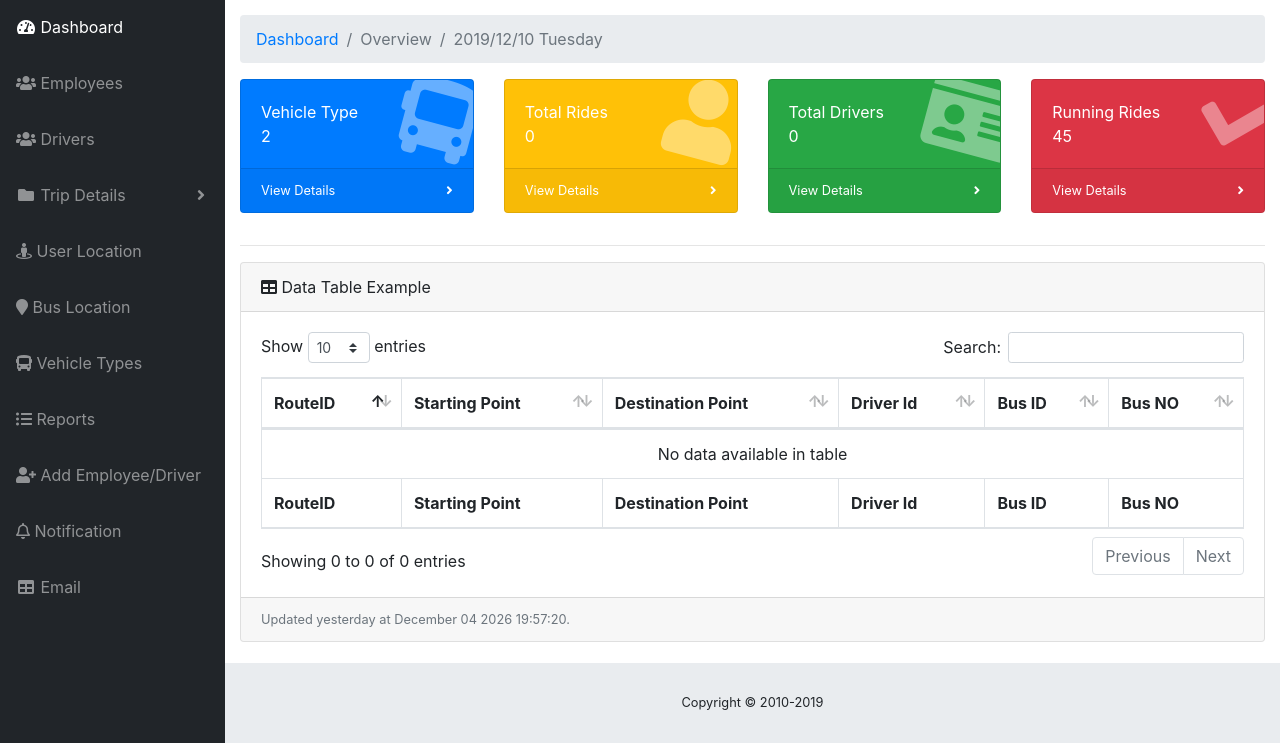
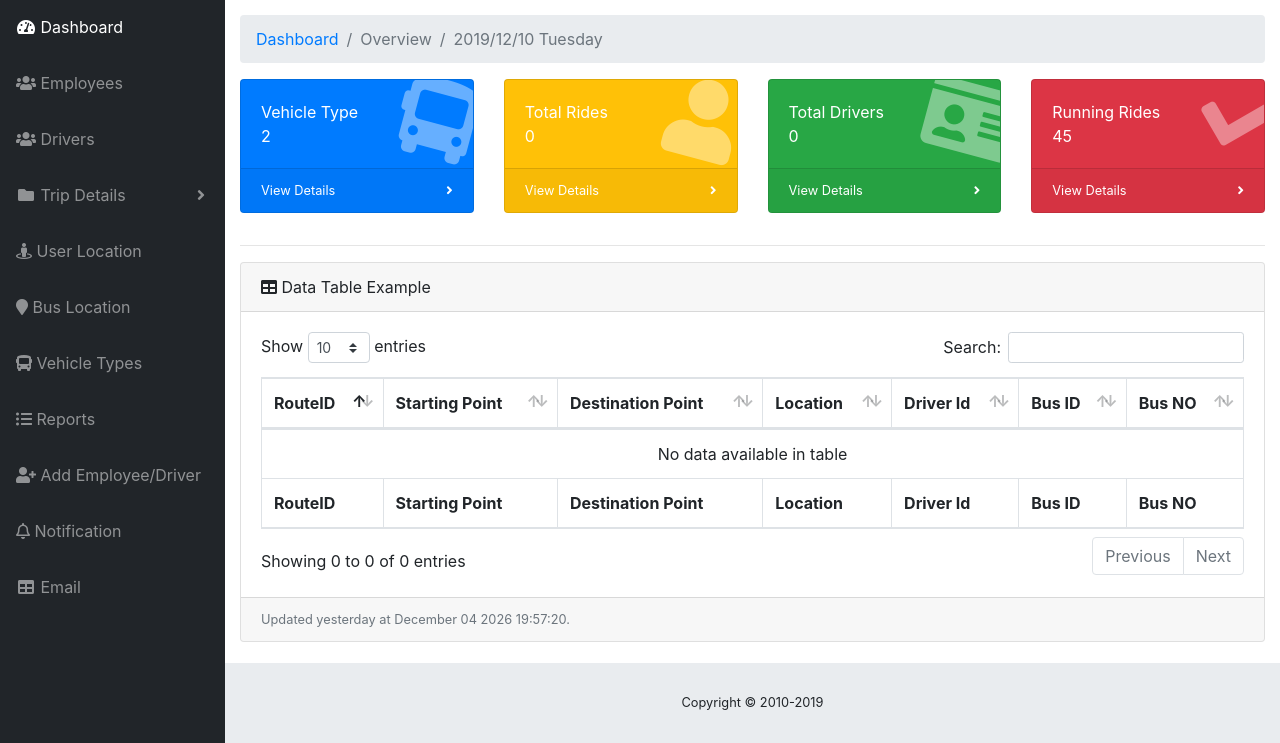
Before and after one commit to RanjithAAAA/Michelin_Project, a PHP site: page /admin.php in a window 1280 px wide. Shown: the part 57-800 px from the top of the page. Run offline with PHP 8.4, Linux system fonts and the light colour scheme; the visitor is signed in with stand-in values (Sample User, id 1); data that the repository does not hold is empty; some libraries are stand-ins or nearby versions.

Commit message:
Update admin.php

```diff
--- a/admin.php
+++ b/admin.php
@@ -309,6 +309,7 @@ $result=mysql_query($query);
                     <th>RouteID</th>
                     <th>Starting Point</th>
                     <th>Destination Point</th>
+	            <th>Location</th>
                     <th>Driver Id</th>
                     <th>Bus ID</th>
                     <th>Bus NO</th>
@@ -320,6 +321,7 @@ $result=mysql_query($query);
                     <th>RouteID</th>
                     <th>Starting Point</th>
                     <th>Destination Point</th>
+	            <th>Location</th>
                     <th>Driver Id</th>
                     <th>Bus ID</th>
                     <th>Bus NO</th>
@@ -332,7 +334,7 @@ $result=mysql_query($query);
                     <td><?php echo $row['routeid'];?></td>
                     <td><?php echo $row['pickuppoint'];?></td>
                     <td><?php echo $row['destinationpoint'];?></td>
-		    <td><?php echo $row['destinationpoint'];?></td>
+		    <td><?php echo $row['Location'];?></td>
                     <td><?php echo $row['driverid'];?></td>
 		    <td><?php echo $row['busid'];?></td>
 		    <td><?php echo $row['busno'];?></td>
```
